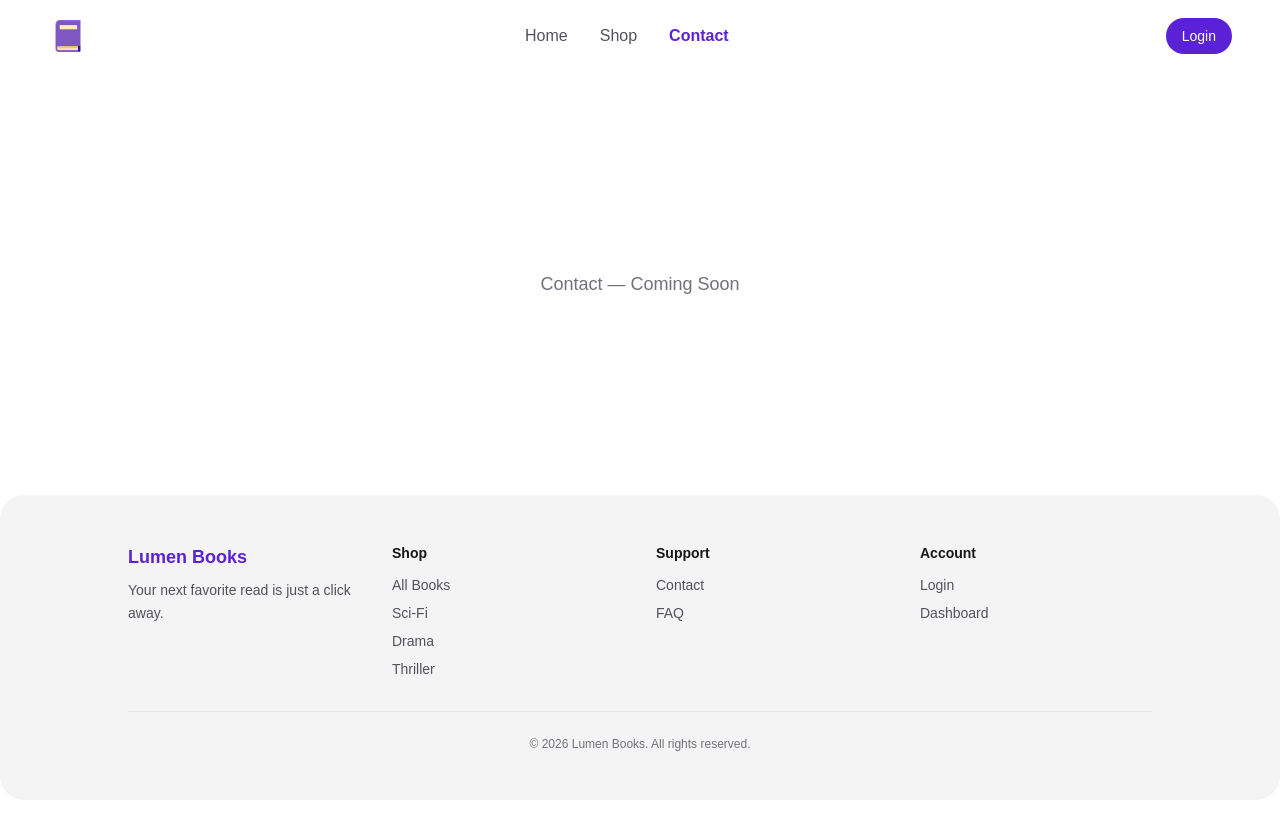
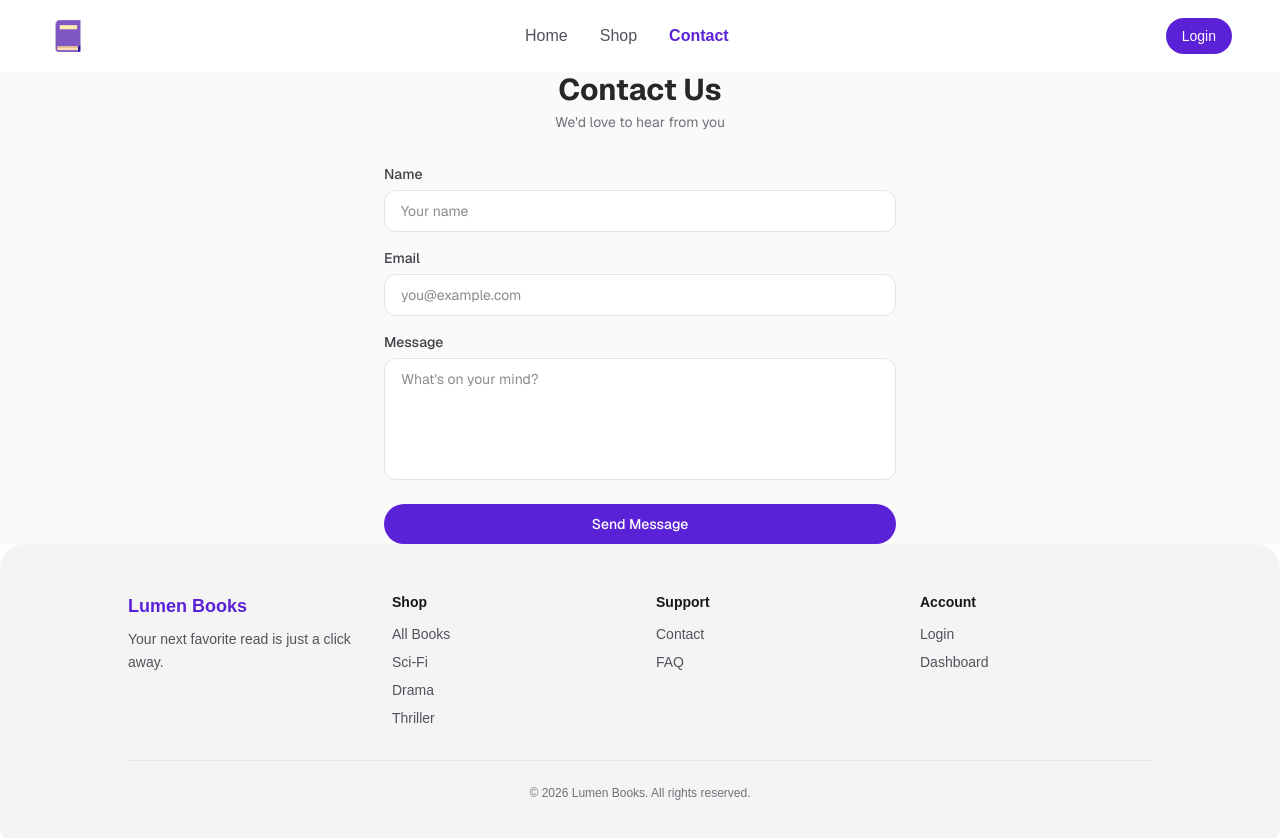
Before and after one commit to echopofi/Lumen-Book-Store, a Next.js app: page /contact in a window 1280 px wide. Shown: the top 838 px of the page. Before the commit the page ends 800 px from the top, so only its background shows below. Built offline with nearby package versions, Linux system fonts and the light colour scheme.

Commit message:
feat: contact page with nodemailer-powered form

```diff
--- /dev/null
+++ b/app/contact/actions.ts
@@ -0,0 +1,34 @@
+"use server";
+
+import nodemailer from "nodemailer";
+
+export async function sendContactMessage(_prevState: unknown, formData: FormData) {
+  const name = formData.get("name") as string;
+  const email = formData.get("email") as string;
+  const message = formData.get("message") as string;
+
+  if (!name || !email || !message) {
+    return { error: "All fields are required." };
+  }
+
+  const transporter = nodemailer.createTransport({
+    service: "gmail",
+    auth: {
+      user: process.env.SMTP_EMAIL,
+      pass: process.env.SMTP_PASSWORD,
+    },
+  });
+
+  try {
+    await transporter.sendMail({
+      from: process.env.SMTP_EMAIL,
+      to: process.env.CONTACT_RECEIVER_EMAIL,
+      subject: `New Contact Message from ${name}`,
+      text: `Name: ${name}\nEmail: ${email}\nMessage: ${message}`,
+    });
+
+    return { success: true };
+  } catch {
+    return { error: "Failed to send message, please try again." };
+  }
+}
--- a/app/contact/page.tsx
+++ b/app/contact/page.tsx
@@ -1,3 +1,98 @@
+"use client";
+
+import { useActionState, useRef, useEffect } from "react";
+import { sendContactMessage } from "./actions";
+
 export default function ContactPage() {
-  return <div className="flex flex-1 items-center justify-center text-zinc-500 text-lg">Contact — Coming Soon</div>;
+  const [state, formAction, isPending] = useActionState(sendContactMessage, undefined);
+  const formRef = useRef<HTMLFormElement>(null);
+
+  useEffect(() => {
+    if (state?.success) {
+      formRef.current?.reset();
+    }
+  }, [state]);
+
+  return (
+    <div className="flex flex-1 items-center justify-center bg-zinc-50 font-sans px-4">
+      <div className="w-full max-w-lg">
+        <h1 className="text-3xl font-bold text-center mb-1 text-zinc-800">
+          Contact Us
+        </h1>
+        <p className="text-sm text-zinc-500 text-center mb-8">
+          We&apos;d love to hear from you
+        </p>
+
+        {state?.success ? (
+          <div className="text-center">
+            <p className="text-green-600 font-medium mb-4">
+              Message sent successfully! We&apos;ll get back to you soon.
+            </p>
+            <button
+              onClick={() => formRef.current?.reset()}
+              className="px-6 py-2.5 rounded-full bg-brand-purple text-white text-sm font-medium hover:opacity-90 transition-opacity"
+            >
+              Send another message
+            </button>
+          </div>
+        ) : (
+          <form ref={formRef} action={formAction} className="flex flex-col gap-4">
+            <div className="flex flex-col gap-1.5">
+              <label htmlFor="name" className="text-sm font-medium text-zinc-700">
+                Name
+              </label>
+              <input
+                id="name"
+                name="name"
+                type="text"
+                required
+                className="px-4 py-2.5 rounded-xl border border-zinc-200 bg-white text-sm outline-none focus:border-brand-purple focus:ring-1 focus:ring-brand-purple transition"
+                placeholder="Your name"
+              />
+            </div>
+
+            <div className="flex flex-col gap-1.5">
+              <label htmlFor="email" className="text-sm font-medium text-zinc-700">
+                Email
+              </label>
+              <input
+                id="email"
+                name="email"
+                type="email"
+                required
+                className="px-4 py-2.5 rounded-xl border border-zinc-200 bg-white text-sm outline-none focus:border-brand-purple focus:ring-1 focus:ring-brand-purple transition"
+                placeholder="you@example.com"
+              />
+            </div>
+
+            <div className="flex flex-col gap-1.5">
+              <label htmlFor="message" className="text-sm font-medium text-zinc-700">
+                Message
+              </label>
+              <textarea
+                id="message"
+                name="message"
+                required
+                rows={5}
+                className="px-4 py-2.5 rounded-xl border border-zinc-200 bg-white text-sm outline-none focus:border-brand-purple focus:ring-1 focus:ring-brand-purple transition resize-none"
+                placeholder="What&apos;s on your mind?"
+              />
+            </div>
+
+            {state?.error && (
+              <p className="text-sm text-red-500 text-center">{state.error}</p>
+            )}
+
+            <button
+              type="submit"
+              disabled={isPending}
+              className="mt-2 px-6 py-2.5 rounded-full bg-brand-purple text-white text-sm font-medium hover:opacity-90 transition-opacity disabled:opacity-50"
+            >
+              {isPending ? "Sending…" : "Send Message"}
+            </button>
+          </form>
+        )}
+      </div>
+    </div>
+  );
 }
--- a/package.json
+++ b/package.json
@@ -10,12 +10,14 @@
   },
   "dependencies": {
     "next": "16.2.9",
+    "nodemailer": "^9.0.1",
     "react": "19.2.4",
     "react-dom": "19.2.4"
   },
   "devDependencies": {
     "@tailwindcss/postcss": "^4",
     "@types/node": "^20",
+    "@types/nodemailer": "^8.0.1",
     "@types/react": "^19",
     "@types/react-dom": "^19",
     "eslint": "^9",
```
Also changed, not shown: report.txt, 2 other files (tests, documents, lock files or other folders).
